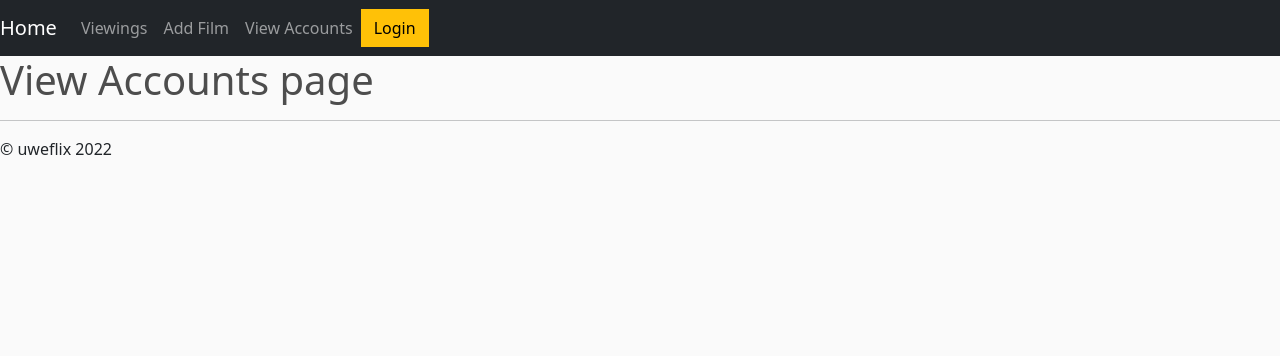
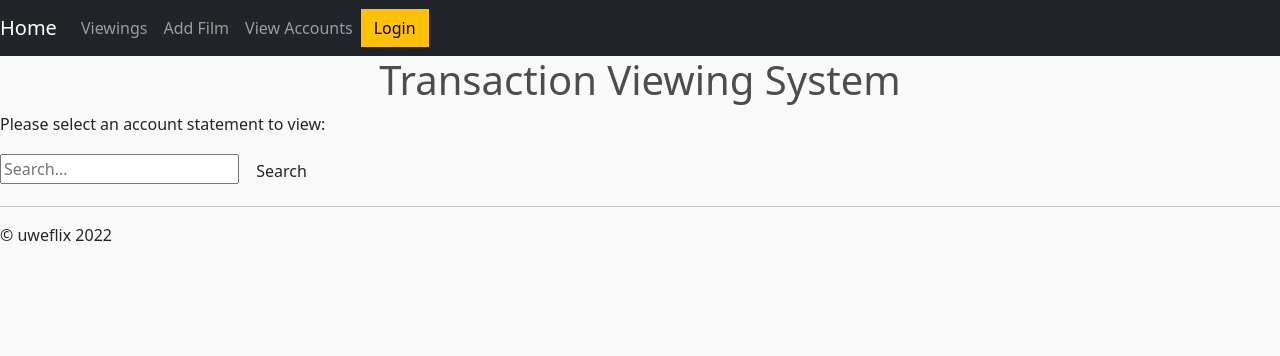
Before and after one commit to MDuncan98/UWEFlix-Cinema-System-ESD-2022, a Django app: page /view_accounts/ in a window 1280 px wide. Shown: the top 356 px of the page. Run offline with Django 4.2, Linux system fonts and the light colour scheme; data comes from the database, SQL or seed files in the repository; some libraries are stand-ins or nearby versions.

Commit message:
Create Accounts Template - Account Manager
I have created the template and views.py logic for the 'View Accounts' page.

```diff
--- /dev/null
+++ b/UWEFlix_django/uweflix/forms.py
@@ -0,0 +1,6 @@
+from django import forms
+from uweflix.models import ClubRep
+
+class EnterClubRepForm(forms.ModelForm):
+    class Meta:
+        model = ClubRep
--- a/UWEFlix_django/uweflix/templates/uweflix/login.html
+++ b/UWEFlix_django/uweflix/templates/uweflix/login.html
@@ -8,7 +8,6 @@ Login
     h1 {
         text-align: center;
         margin: 10px;
-
     }
 
 
--- a/UWEFlix_django/uweflix/templates/uweflix/view_accounts.html
+++ b/UWEFlix_django/uweflix/templates/uweflix/view_accounts.html
@@ -4,5 +4,55 @@
 Viewings
 {% endblock %}
 {% block content %}
-    <h1>View Accounts page</h1>
+<style>
+
+    .transaction_list {
+        margin-left: auto;
+        margin-right: auto;
+    }
+
+    .transaction_list th, td {
+	border: 1px solid;
+	text-align: left;
+	padding-right: 15px;
+    }
+
+    h1 {
+        text-align: center;
+    }
+
+</style>
+    <h1>Transaction Viewing System</h1>
+    {% if transaction_list %}
+        <table class="transaction_list">
+            <thead>
+                <tr>
+                    <th>Transaction #</th>
+                    <th>Date</th>
+                    <th>First Name</th>
+                    <th>Last Name</th>
+                    <th>Cost</th>
+                    <th>Paid</th>
+                </tr>
+            </thead>
+            <tbody>
+            {% for transaction in transaction_list %}
+                <tr>
+                    <td>{{ transaction.id }}</td>
+                    <td>{{ transaction.date | date:'d M Y' }}</td>
+                    <td>{{ transaction.customer.first_name }}</td>
+                    <td>{{ transaction.customer.last_name }}</td>
+                    <td>£{{ transaction.cost }}</td>
+                    <td>{{ transaction.is_settled }}</td>
+                </tr>
+            {% endfor %}
+            </tbody>
+        </table>
+    {% else %}
+        <p>Please select an account statement to view:</p>
+    {% endif %}
+    <form action="{% url 'view_accounts' %}" method="get">
+        <input name="search_accounts" type="text" placeholder="Search...">
+        <button type="submit" class="search btn">Search</button>
+    </form>
 {% endblock %}
--- a/UWEFlix_django/uweflix/urls.py
+++ b/UWEFlix_django/uweflix/urls.py
@@ -1,10 +1,17 @@
 from django.urls import path
 from uweflix import views
+from uweflix.models import Transaction
+
+transaction_list_view = views.TransactionListView.as_view(
+    queryset = Transaction.objects.order_by("-date"),
+    context_object_name="transaction_list",
+    template_name="uweflix/view_accounts.html",
+)
 
 urlpatterns = [
     path("", views.home, name="home"),
     path("viewings/", views.viewings, name="viewings"),
     path("add_film/", views.add_film, name="add_film"),
     path("login/", views.login, name="login"),
-    path("view_accounts/", views.view_accounts, name="view_accounts")
+    path("view_accounts/", transaction_list_view, name="view_accounts")
 ]
--- a/UWEFlix_django/uweflix/views.py
+++ b/UWEFlix_django/uweflix/views.py
@@ -1,8 +1,10 @@
 from multiprocessing import context
-from django.shortcuts import render
+from django.shortcuts import get_object_or_404, render, redirect
 from django.http import HttpResponse
 from django.template import ContextPopException
+from django.views.generic import ListView
 from .models import *
+from django.utils.timezone import datetime
 
 def home(request):
     return render(request, 'uweflix/index.html')
@@ -44,5 +46,19 @@ def login(request):
         #   #
     return render(request, 'uweflix/login.html')
 
-def view_accounts(request):
-    return render(request, 'uweflix/view_accounts.html')
+
+class TransactionListView(ListView):  # Logic for the View Accounts page
+    model = Transaction
+
+    def get_queryset(self):
+        query = self.request.GET.get('search_accounts')
+        object_list = Transaction.objects.filter(  # Search for specified account transactions within the last month
+            customer=query,
+            date__year = datetime.now().year,
+            date__month = datetime.now().month
+        )
+        return object_list
+
+    def get_context_data(self, **kwargs):
+        context = super(TransactionListView, self).get_context_data(**kwargs)
+        return context
```
Also changed, not shown: UWEFlix_django/uweflix/models.py (+11 -9 lines), UWEFlix_django/db.sqlite3, UWEFlix_django/uweflix/migrations/0001_initial.py, UWEFlix_django/uweflix/migrations/0002_employee_film_delete_clubrep_delete_customer.py (deleted), UWEFlix_django/uweflix/migrations/0003_customer_clubrep.py (deleted), UWEFlix_django/uweflix/migrations/0004_rename_employee_account.py (deleted), UWEFlix_django/uweflix/migrations/0005_rename_employee_type_account_account_type.py (deleted), UWEFlix_django/uweflix/migrations/0006_rename_trailer_desc_film_description.py (deleted), UWEFlix_django/uweflix/migrations/0007_rename_description_film_trailer_desc.py (deleted), UWEFlix_django/uweflix/migrations/0008_remove_customer_email_remove_customer_password_and_more.py (deleted).
